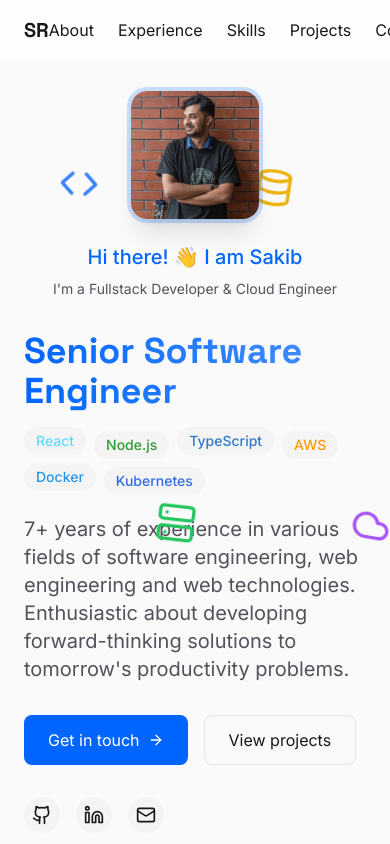
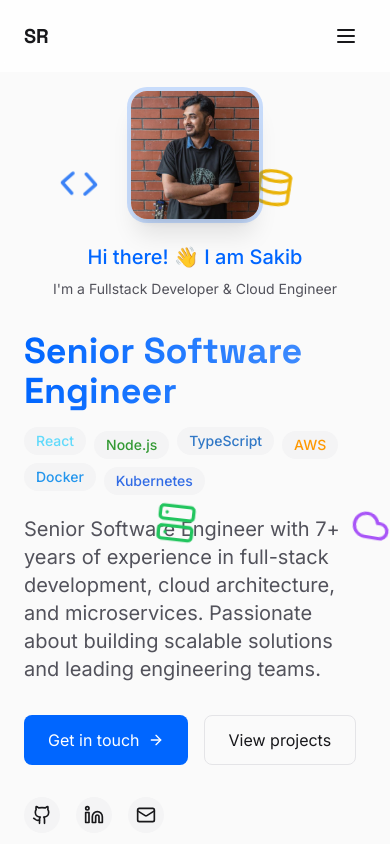
Before and after one commit to sakibrahmanchy/portfolio, a Next.js app: page / in a window 390 px wide. Shown: the top 844 px of the page. Built offline with nearby package versions, Linux system fonts and the light colour scheme.

Commit message:
My portfolio

```diff
--- a/app/layout.tsx
+++ b/app/layout.tsx
@@ -1,5 +1,7 @@
 import { Inter, Space_Grotesk } from 'next/font/google'
 import './globals.css'
+import { Metadata } from 'next'
+import StructuredData from './structured-data'
 
 const inter = Inter({
   subsets: ['latin'],
@@ -11,9 +13,48 @@ const spaceGrotesk = Space_Grotesk({
   variable: '--font-space-grotesk'
 })
 
-export const metadata = {
-  title: 'Sakibur Rahaman Chowdhury | Fullstack Software Engineer',
-  description: 'Fullstack Software Engineer specializing in Node.js, React, and cloud technologies',
+export const metadata: Metadata = {
+  title: 'Sakibur Rahaman | Senior Software Engineer',
+  description: 'Senior Software Engineer with 7+ years of experience in full-stack development, cloud architecture, and microservices. Expertise in React, Node.js, AWS, and Kubernetes.',
+  keywords: [
+    'Senior Software Engineer',
+    'Full Stack Developer',
+    'Cloud Engineer',
+    'React Developer',
+    'Node.js Developer',
+    'AWS',
+    'Kubernetes',
+    'TypeScript',
+    'Microservices',
+    'DevOps'
+  ],
+  authors: [{ name: 'Sakibur Rahaman' }],
+  openGraph: {
+    type: 'website',
+    locale: 'en_US',
+    url: 'https://sakibur.com',
+    siteName: 'Sakibur Rahaman - Senior Software Engineer',
+    title: 'Sakibur Rahaman | Senior Software Engineer',
+    description: 'Senior Software Engineer specializing in full-stack development and cloud architecture',
+    images: [
+      {
+        url: '/og-image.png',
+        width: 1200,
+        height: 630,
+        alt: 'Sakibur Rahaman - Senior Software Engineer'
+      }
+    ]
+  },
+  twitter: {
+    card: 'summary_large_image',
+    title: 'Sakibur Rahaman | Senior Software Engineer',
+    description: 'Senior Software Engineer specializing in full-stack development and cloud architecture',
+    images: ['/og-image.png']
+  },
+  robots: {
+    index: true,
+    follow: true
+  },
   icons: {
     icon: [
       {
@@ -47,6 +88,11 @@ export default function RootLayout({
 }) {
   return (
     <html lang="en" className={`${inter.variable} ${spaceGrotesk.variable}`}>
+      <head>
+        <meta name="viewport" content="width=device-width, initial-scale=1" />
+        <link rel="canonical" href="https://sakibur.com" />
+        <StructuredData />
+      </head>
       <body className="bg-zinc-50 text-zinc-900 dark:bg-zinc-900 dark:text-zinc-50">
         {children}
       </body>
--- a/components/Experience.tsx
+++ b/components/Experience.tsx
@@ -4,7 +4,7 @@ import { motion } from 'framer-motion'
 
 const experiences = [
   {
-    title: "Software Engineer L4 | Supply Gen",
+    title: "Senior Software Engineer L4 | Supply Gen",
     company: "Turing.com",
     period: "August 2021 - Present",
     location: "California, United States (Remote)",
--- a/components/Header.tsx
+++ b/components/Header.tsx
@@ -1,6 +1,21 @@
+"use client"
+
+import { useState } from 'react'
 import Link from 'next/link'
+import { Menu, X } from 'lucide-react'
+import { motion, AnimatePresence } from 'framer-motion'
+
+const navLinks = [
+  { href: "#about", label: "About" },
+  { href: "#experience", label: "Experience" },
+  { href: "#skills", label: "Skills" },
+  { href: "#projects", label: "Projects" },
+  { href: "#contact", label: "Contact" }
+]
 
 export default function Header() {
+  const [isMenuOpen, setIsMenuOpen] = useState(false)
+
   return (
     <header className="fixed top-0 w-full bg-white/80 backdrop-blur-sm z-50 dark:bg-zinc-900/80">
       <div className="container mx-auto px-6 py-4">
@@ -9,25 +24,58 @@ export default function Header() {
             SR
           </Link>
 
-          <div className="flex items-center gap-6">
-            <Link href="#about" className="hover:text-primary transition-colors">
-              About
-            </Link>
-            <Link href="#experience" className="hover:text-primary transition-colors">
-              Experience
-            </Link>
-            <Link href="#skills" className="hover:text-primary transition-colors">
-              Skills
-            </Link>
-            <Link href="#projects" className="hover:text-primary transition-colors">
-              Projects
-            </Link>
-            <Link href="#contact" className="hover:text-primary transition-colors">
-              Contact
-            </Link>
+          {/* Desktop Navigation */}
+          <div className="hidden md:flex items-center gap-6">
+            {navLinks.map(link => (
+              <Link
+                key={link.label}
+                href={link.href}
+                className="hover:text-primary transition-colors"
+              >
+                {link.label}
+              </Link>
+            ))}
           </div>
+
+          {/* Mobile Menu Button */}
+          <button
+            className="p-2 md:hidden"
+            onClick={() => setIsMenuOpen(!isMenuOpen)}
+            aria-label="Toggle menu"
+          >
+            {isMenuOpen ? (
+              <X className="w-6 h-6" />
+            ) : (
+              <Menu className="w-6 h-6" />
+            )}
+          </button>
         </nav>
       </div>
+
+      {/* Mobile Navigation */}
+      <AnimatePresence>
+        {isMenuOpen && (
+          <motion.div
+            initial={{ opacity: 0, y: -20 }}
+            animate={{ opacity: 1, y: 0 }}
+            exit={{ opacity: 0, y: -20 }}
+            className="fixed inset-x-0 top-[73px] p-6 bg-white dark:bg-zinc-900 border-b border-zinc-200 dark:border-zinc-700 md:hidden"
+          >
+            <nav className="flex flex-col gap-4">
+              {navLinks.map(link => (
+                <Link
+                  key={link.label}
+                  href={link.href}
+                  className="text-lg font-medium hover:text-primary transition-colors"
+                  onClick={() => setIsMenuOpen(false)}
+                >
+                  {link.label}
+                </Link>
+              ))}
+            </nav>
+          </motion.div>
+        )}
+      </AnimatePresence>
     </header>
   )
 }
--- a/components/Hero.tsx
+++ b/components/Hero.tsx
@@ -183,8 +183,8 @@ export default function Hero() {
               transition={{ delay: 0.5 }}
               className="text-xl text-zinc-600 dark:text-zinc-400 mb-8"
             >
-              7+ years of experience in various fields of software engineering, web engineering and web technologies.
-              Enthusiastic about developing forward-thinking solutions to tomorrow&apos;s productivity problems.
+              Senior Software Engineer with 7+ years of experience in full-stack development, cloud architecture, and microservices.
+              Passionate about building scalable solutions and leading engineering teams.
             </motion.p>
 
             <motion.div
```
